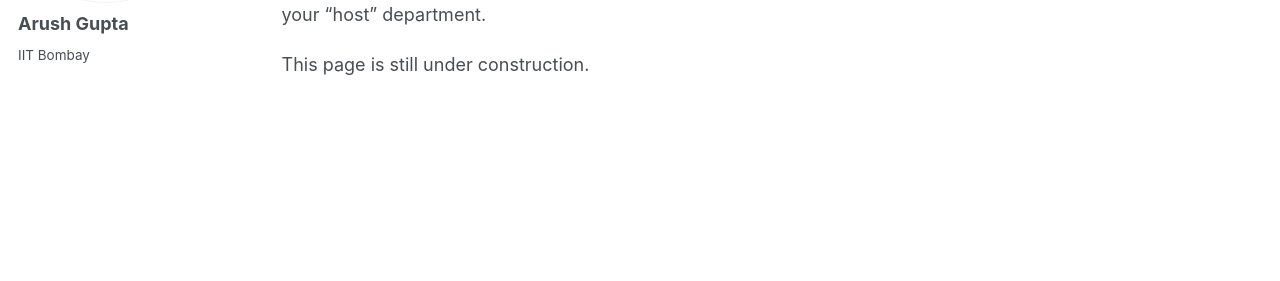
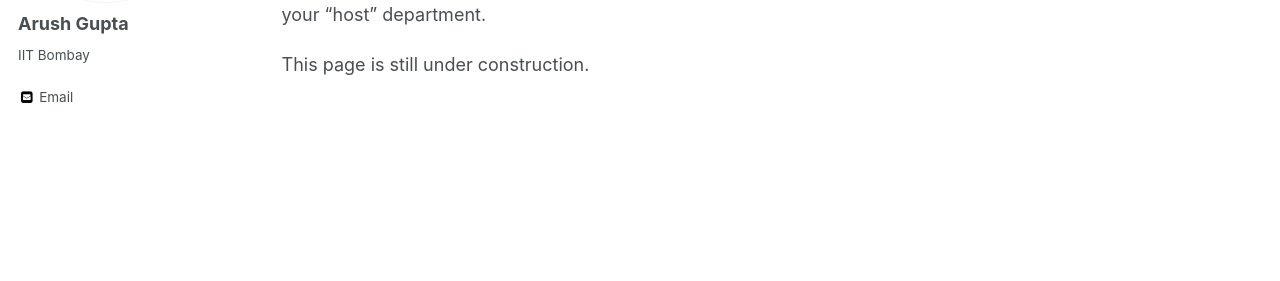
Before and after one commit to arush-gupta/arush-gupta.github.io, a Jekyll site: the page built from _pages/about.md, in a window 1280 px wide. Shown: the part 264-545 px from the top of the page. Built offline with Jekyll 4.4.1, drawn with Linux system fonts in a browser that asks for light colours.

Commit message:
Update _config.yml

```diff
--- a/_config.yml
+++ b/_config.yml
@@ -87,7 +87,7 @@ author:
   location         :
   employer         :
   googlescholar    : #"http://yourfullgooglescholarurl.com"
-  arush_g@iitb.ac.in            : "arush_g@iitb.ac.in"
+  email            : "arush_g@iitb.ac.in"
   uri              :
   bitbucket        :
   codepen          :
```
